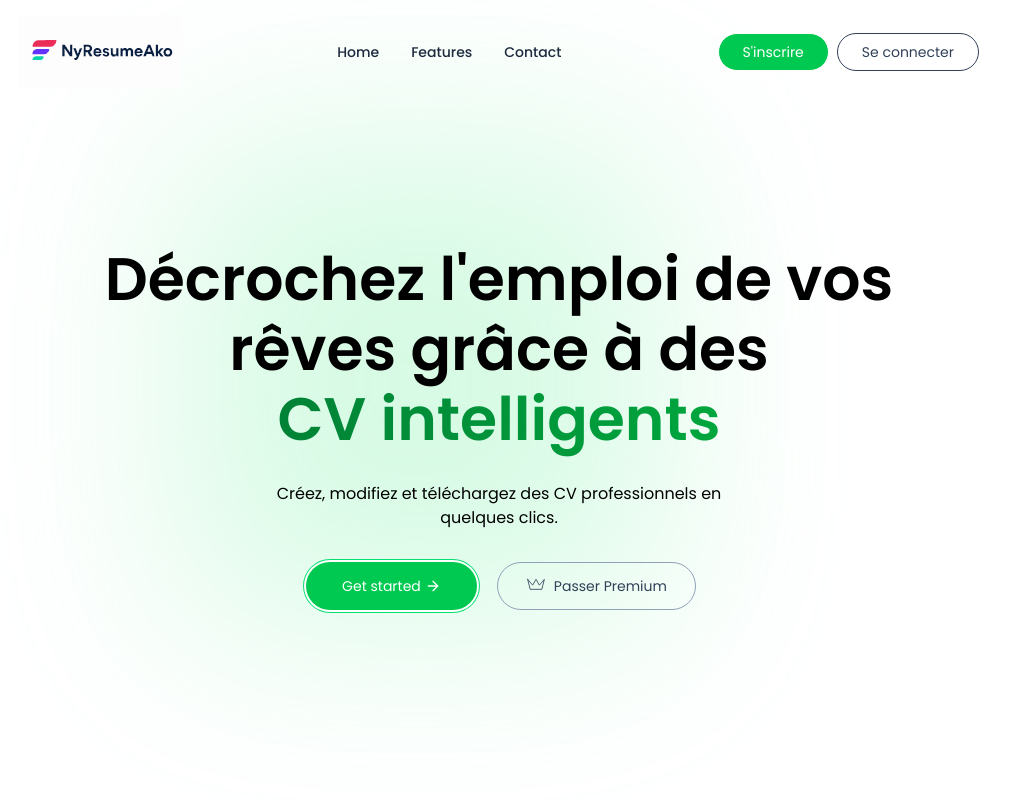
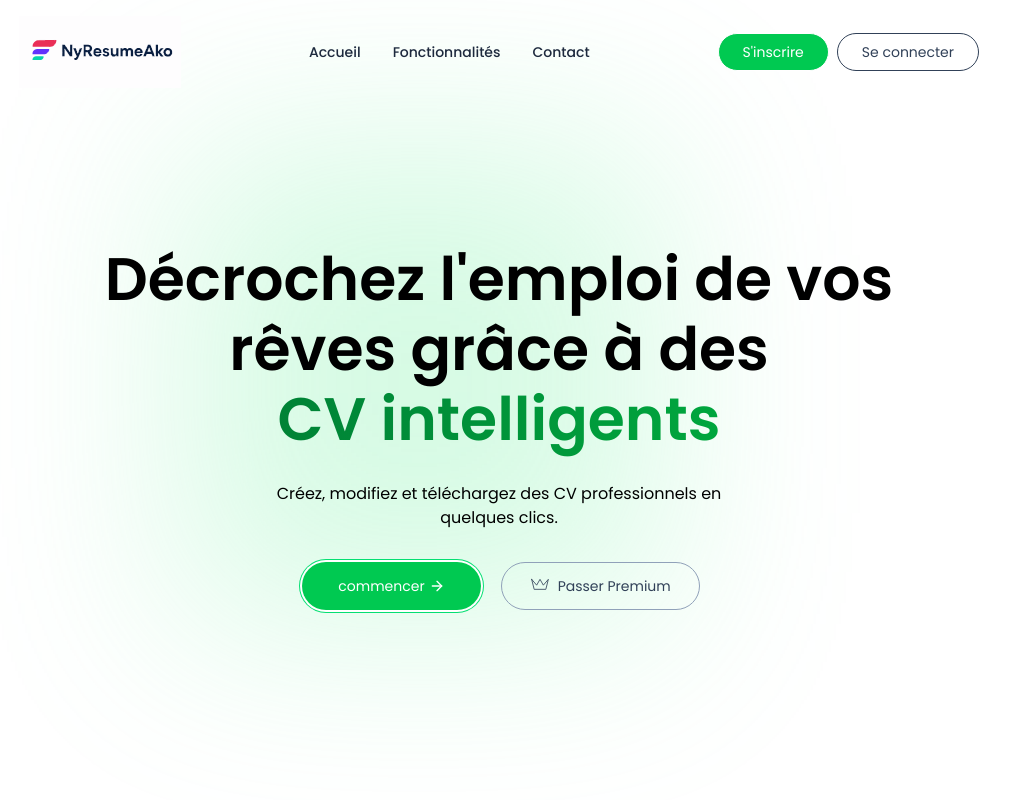
Before and after one commit to fetrafaneva/MERN_AIResume, a React (Vite) app in the folder client/: page / in a window 1280 px wide. Shown: the top 800 px of the page, without its empty margins (141-1151 px from the left). Built offline with nearby package versions, Linux system fonts and the light colour scheme.

Commit message:
feat: update hero and dashboard text

```diff
--- a/client/src/components/home/Hero.jsx
+++ b/client/src/components/home/Hero.jsx
@@ -21,13 +21,13 @@ const Hero = () => {
               href="#"
               className="text-sm font-medium hover:text-green-600 transition"
             >
-              Home
+              Accueil
             </a>
             <a
               href="#features"
               className="text-sm font-medium hover:text-green-600 transition"
             >
-              Features
+              Fonctionnalités
             </a>
 
             <a
@@ -87,10 +87,10 @@ const Hero = () => {
           }`}
         >
           <a href="#" className="text-white">
-            Home
+            Accueil
           </a>
           <a href="#features" className="text-white">
-            Features
+            Fonctionnalités
           </a>
 
           <a href="#contact" className="text-white">
@@ -127,7 +127,7 @@ const Hero = () => {
               to="/app"
               className="bg-green-500 hover:bg-green-600 text-white rounded-full px-9 h-12 m-1 ring-offset-2 ring-1 ring-green-400 flex items-center transition-colors"
             >
-              Get started
+              commencer
               <svg
                 xmlns="http://www.w3.org/2000/svg"
                 width="24"
--- a/client/src/pages/Dashboard.jsx
+++ b/client/src/pages/Dashboard.jsx
@@ -172,7 +172,7 @@ const Dashboard = () => {
 
       <div className=" max-w-7xl mx-auto px-4 py-8">
         <p className=" text-2xl font-medium mb-6 bg-gradient-to-r from-slate-600 to-slate-700 bg-clip-text text-transparent sm:hidden">
-          Welcome, Claire
+          Hi, {user?.name?.split(" ")[0]}
         </p>
 
         <div className="flex gap-4">
```
